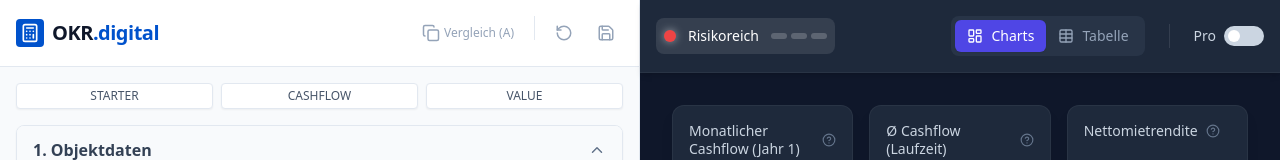
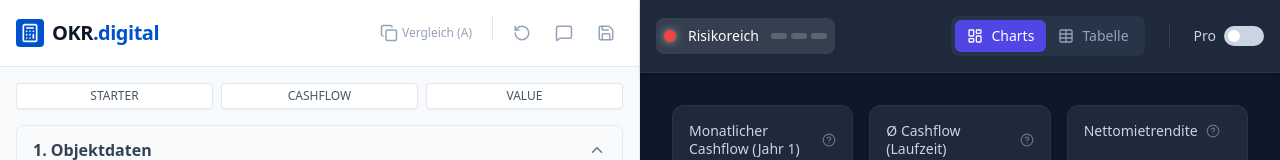
Before and after one commit to okr-digital/immobilieninvestment-rechner, a React (Vite) app: page / in a window 1280 px wide. Shown: the top 160 px of the page. Built offline with nearby package versions, Linux system fonts and the light colour scheme.

Commit message:
feat: Add feedback button to app
Adds a mailto link as a feedback button, allowing users to easily send feedback directly from the application.

```diff
--- a/App.tsx
+++ b/App.tsx
@@ -5,7 +5,7 @@ import { calculateDeal } from './services/calculationEngine';
 import { Accordion, InputField, Toggle } from './components/InputComponents';
 import { Dashboard } from './components/Dashboard';
 import { TrafficLight } from './components/TrafficLight';
-import { Calculator, Save, RotateCcw, HelpCircle, BarChart3, Table as TableIcon, LayoutDashboard, Copy, Trash2 } from 'lucide-react';
+import { Calculator, Save, RotateCcw, HelpCircle, BarChart3, Table as TableIcon, LayoutDashboard, Copy, Trash2, MessageSquare } from 'lucide-react';
 
 const formatCurrency = (val: number) => new Intl.NumberFormat('de-AT', { style: 'currency', currency: 'EUR', maximumFractionDigits: 0 }).format(val);
 const formatCurrencyCompact = (val: number) => new Intl.NumberFormat('de-AT', { style: 'currency', currency: 'EUR', maximumFractionDigits: 0, notation: 'compact' }).format(val);
@@ -92,6 +92,16 @@ export default function App() {
             <div className="w-px h-6 bg-slate-200 mx-1"></div>
 
             <button onClick={handleReset} title="Reset" className="p-2 text-slate-400 hover:text-indigo-600 hover:bg-slate-100 rounded transition-colors"><RotateCcw size={18} /></button>
+
+            {/* FEEDBACK BUTTON */}
+            <a
+              href="mailto:hallo@okr-digital.at?subject=Feedback%20Immo-Rechner"
+              title="Feedback senden"
+              className="p-2 text-slate-400 hover:text-indigo-600 hover:bg-slate-100 rounded transition-colors flex items-center justify-center"
+            >
+              <MessageSquare size={18} />
+            </a>
+
             <button title="Save" className="p-2 text-slate-400 hover:text-indigo-600 hover:bg-slate-100 rounded transition-colors"><Save size={18} /></button>
           </div>
         </div>
```
